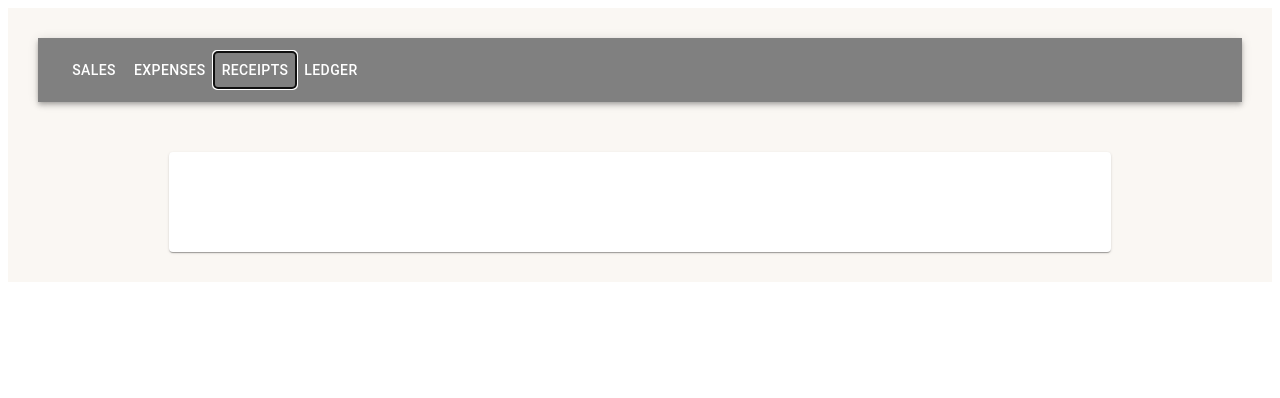
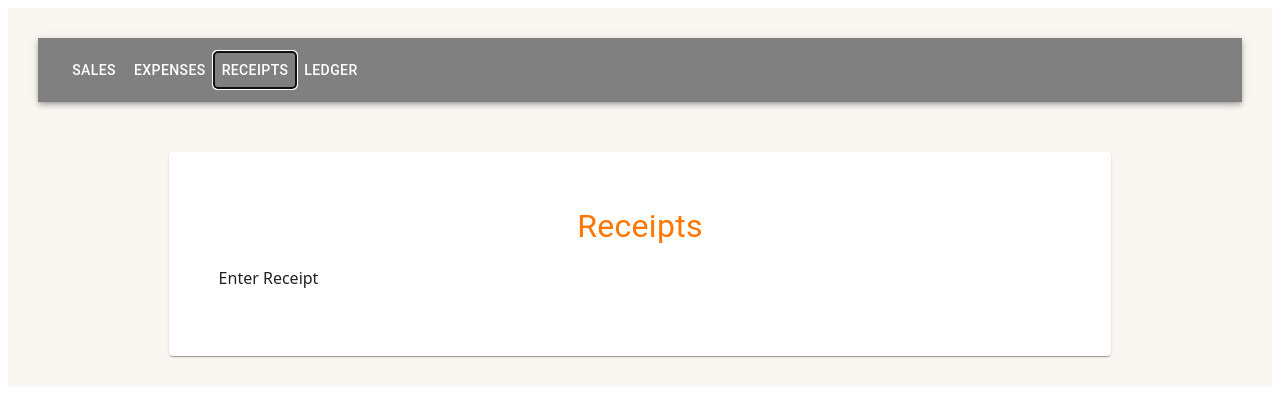
Before and after one commit to Ideeassim/gas-sales-app, a React (Vite) app: page / in a window 1280 px wide. Both pictures are taken after a click on the button "RECEIPTS". Shown: the top 398 px of the page. Built offline with nearby package versions, Linux system fonts and the light colour scheme.

Commit message:
receipt component complete

```diff
--- a/src/App.css
+++ b/src/App.css
@@ -5,3 +5,11 @@ body{
   padding: 30px;
 
 }
+
+.receiptBox >p{
+font-weight: 500;
+}
+.receiptBox>p>span{
+  font-weight: 300;
+  color: rgb(122, 114, 114);
+}
--- a/src/App.jsx
+++ b/src/App.jsx
@@ -6,14 +6,16 @@ import{ Button,Paper, Toolbar,Fade,Container, Menu,MenuItem, Divider} from '@mui
 import './App.css';
 import AccessoryInvoice from './components/AccessoryInvoice';
 import { StoreProvider } from './components/StoreProvider';
-
 import AccessoryReceipt from './components/AccessoryReceipt';
 import Ledger from './components/Ledger';
+import Receipts from './components/Receipts';
 
-const pages = ['Expenses', 'Receipts', 'Ledger'];
+
 
 
 function App() {
+
+const pages = ['Expenses', 'Receipts', 'Ledger'];
  const [display, setDisplay]=useState('');
   const [anchorEl, setAnchorEl] = React.useState(null);
   // const [showAccessories, setShowAccessories]=useState(false);
@@ -27,13 +29,7 @@ function App() {
 
   const handleClose = (event) => {
     const accountName=event.target.innerText;
-    // if (accountName ==='Accessories') {
-    //   // setShowAccessories(true);
-    //   setDisplay('Accessories')
-    //  setAccount('Accessories');
-    //  setInvoiceNo( Math.floor(1000 + Math.random()* 9000));
 
-    // }
     switch (accountName) {
   case 'Accessories':
     setDisplay('Accessories');
@@ -44,6 +40,11 @@ function App() {
  case 'Ledger':
     setDisplay(' Ledger');
     setAccount('Ledger');
+    break;
+
+ case 'Receipts':
+    setDisplay('Receipts');
+    setAccount('Receipts');
     break;
 
   default:
@@ -115,6 +116,7 @@ function App() {
       {display == 'Accessories' && <AccessoryInvoice heading={heading} invoiceNo={invoiceNo} setDisplay={setDisplay} />}
        {display == 'Accessories'  && <AccessoryReceipt heading={heading} account={account} invoiceNo={invoiceNo}  setDisplay={setDisplay}/>}
       {display == 'Ledger' &&<Ledger  heading={heading} />}
+      {display == 'Receipts' &&<Receipts  heading={heading} />}
     </Paper>
    </div>
    </StoreProvider>
--- a/src/components/AccessoryReceipt.jsx
+++ b/src/components/AccessoryReceipt.jsx
@@ -31,6 +31,7 @@ function addToLedger() {
  setReceiptTotal(prev =>[...prev, grandTotal]);
             setAccessoryData([]);
             setDisplay('');
+           console.log(updated);
 
  }
 
--- /dev/null
+++ b/src/components/Receipts.jsx
@@ -0,0 +1,47 @@
+import { Box, Paper, Table, TableBody, TableCell, TableContainer, TableHead, TableRow, TextField, Typography } from "@mui/material"
+import { useContext } from "react"
+import { StoreContext } from "./StoreContext"
+
+const Receipts = ({heading}) => {
+    const {ledgerData}=useContext(StoreContext);
+
+    const hasEmpty = ledgerData.length === 0 || ledgerData.some(obj =>
+  Object.values(obj).some(val => String(val).trim() === '')); //treat an empty ledgerData array as invalid
+  return (
+    <Box>
+        <Typography sx={heading}>Receipts</Typography>
+        {hasEmpty? (<p>Enter Receipt</p>) : (<Box  sx={{display:'flex', flexWrap:'wrap', justifyContent:'space-evenly'}}>
+            {ledgerData.map((receipt, index) =>
+        <Paper sx={{padding:'15px', gap:'15px', width:'43%', margin:'15px'}} elevation={3} key={index}>
+            <Box sx={{display:'flex', gap:'10px'}} className="receiptBox">
+            <p>Acc: <span style={{color:'#FF7601'}}>{receipt.account}</span></p>
+            <p>Date: <span> {receipt.date}</span></p>
+            <p>Invoice No: <span>{receipt.invoiceNo}</span></p>
+            </Box>
+
+            <TableContainer>
+                <Table>
+                    <TableHead>
+                        <TableRow sx={{ '& th': { fontWeight: 'bold' } }} >
+                            <TableCell >Item</TableCell>
+                            <TableCell>Qty</TableCell>
+                            <TableCell>Price</TableCell>
+                            <TableCell>Total</TableCell>
+                        </TableRow>
+                    </TableHead>
+                    <TableBody>{receipt.receipt.map((item, i) =>  <TableRow key={i}>
+                            <TableCell>{item.item}</TableCell>
+                            <TableCell>{item.quantity}</TableCell>
+                            <TableCell>{item.price}</TableCell>
+                            <TableCell>{item.total}</TableCell>
+                        </TableRow>)}
+                    </TableBody>
+                </Table>
+            </TableContainer>
+            <p style={{fontWeight:'700'}}>Grand Total:<span style={{fontWeight:'200'}}>{receipt.grandTotal}</span></p>
+        </Paper>)}</Box>)}
+    </Box>
+  )
+}
+
+export default Receipts
```
